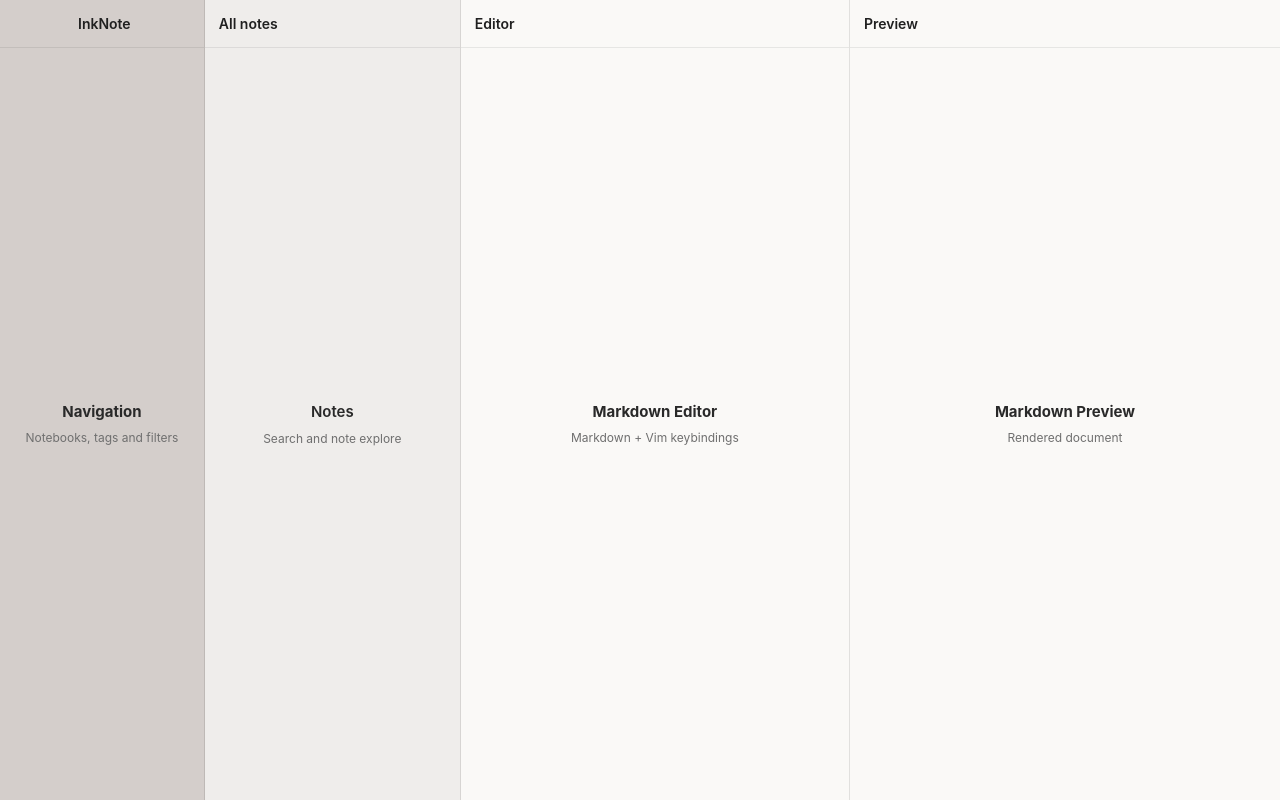
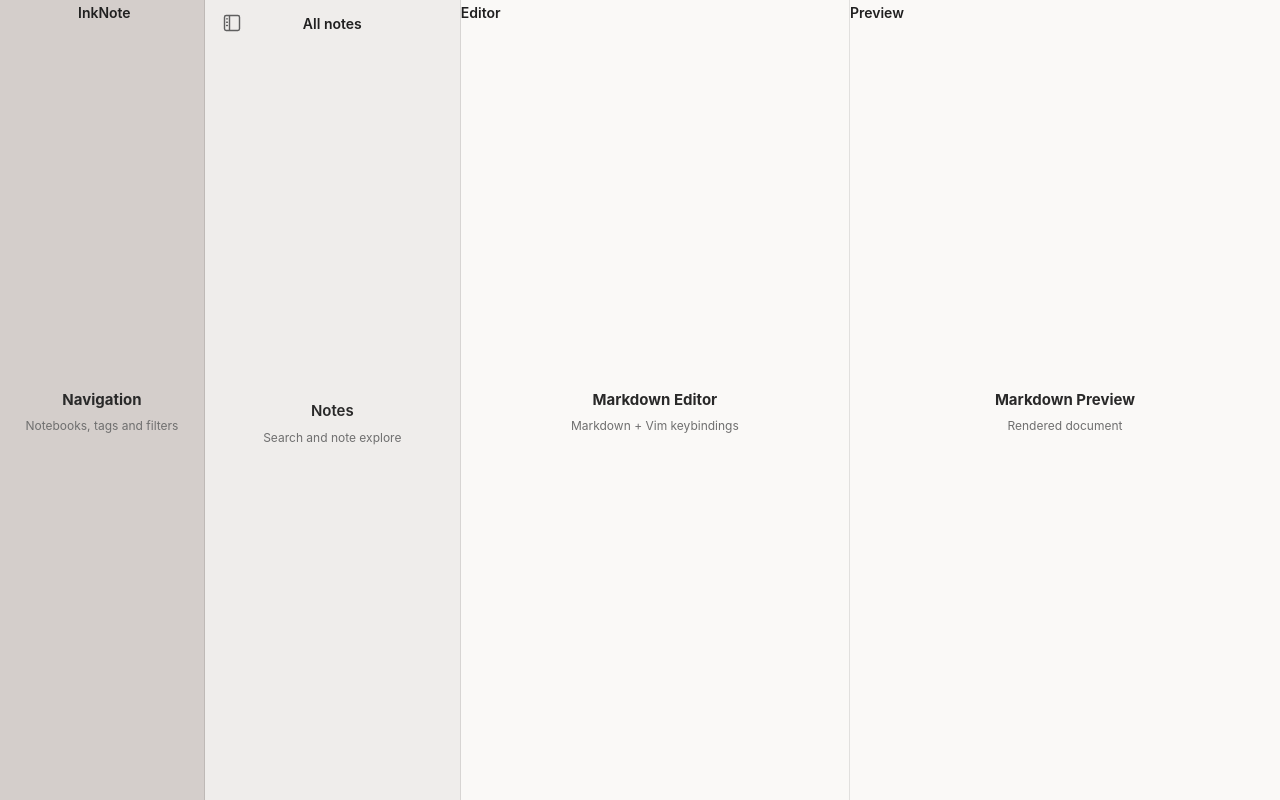
Before and after one commit to craftxdog/InkNote, a React (Vite) app: page / in a window 1280 px wide. Built offline with nearby package versions, Linux system fonts and the light colour scheme.

Commit message:
feat(workspace): add navigation sidebar toggle

```diff
--- /dev/null
+++ b/src/renderer/components/icons/SidebarIcon.tsx
@@ -0,0 +1,49 @@
+type SidebarIconProps = {
+  size?: number;
+};
+
+export function SidebarIcon({ size = 20 }: SidebarIconProps) {
+  return (
+    <svg
+      width={size}
+      height={size}
+      viewBox="0 0 24 24"
+      fill="none"
+      xmlns="http://www.w3.org/2000/svg"
+      aria-hidden="true"
+    >
+      <rect
+        x="3"
+        y="3"
+        width="18"
+        height="18"
+        rx="2"
+        stroke="currentColor"
+        strokeWidth="1.7"
+      />
+
+      <path d="M9 3V21" stroke="currentColor" strokeWidth="1.7" />
+
+      <path
+        d="M5.5 7H6.5"
+        stroke="currentColor"
+        strokeWidth="1.7"
+        strokeLinecap="round"
+      />
+
+      <path
+        d="M5.5 11H6.5"
+        stroke="currentColor"
+        strokeWidth="1.7"
+        strokeLinecap="round"
+      />
+
+      <path
+        d="M5.5 15H6.5"
+        stroke="currentColor"
+        strokeWidth="1.7"
+        strokeLinecap="round"
+      />
+    </svg>
+  );
+}
--- a/src/renderer/features/notes/components/NotesPanel.tsx
+++ b/src/renderer/features/notes/components/NotesPanel.tsx
@@ -1,9 +1,36 @@
-export const NotesPanel = () => {
+import { SidebarIcon } from '../../../components/icons/SidebarIcon';
+
+type NotesPanelProps = {
+  isNavigationVisible: boolean;
+  onToggleNavigation: () => void;
+};
+
+export const NotesPanel = ({
+  isNavigationVisible,
+  onToggleNavigation,
+}: NotesPanelProps) => {
   return (
     <>
       <div className="panel">
-        <header className="panel-header">
-          <span className="panel-title">All notes</span>
+        <header className="panel-header notes-header">
+          <button
+            className="toolbar-button"
+            type="button"
+            onClick={onToggleNavigation}
+            aria-label={
+              isNavigationVisible
+                ? 'Hide navigation sidebar'
+                : 'Show navigation sidebar'
+            }
+            aria-pressed={!isNavigationVisible}
+            title={isNavigationVisible ? 'Hide sidebar' : 'Show sidebar'}
+          >
+            <SidebarIcon />
+          </button>
+          <span className="panel-title notes-header__title">All notes</span>
+          <div className="notes-header__actions">
+            {/* Aquí agregaremos después Create Note */}
+          </div>
         </header>
         <div className="panel-content">
           <div className="placeholder">
--- a/src/renderer/layouts/WorkspaceLayout.tsx
+++ b/src/renderer/layouts/WorkspaceLayout.tsx
@@ -1,6 +1,7 @@
 import type { ReactNode } from 'react';
 
 type WorkSpaceLayoutProps = {
+  isNavigationVisible: boolean;
   navigation: ReactNode;
   notes: ReactNode;
   editor: ReactNode;
@@ -8,19 +9,38 @@ type WorkSpaceLayoutProps = {
 };
 
 export const WorkSpaceLayout = ({
+  isNavigationVisible,
   navigation,
   notes,
   editor,
   preview,
 }: WorkSpaceLayoutProps) => {
   return (
-    <>
-      <div className="workspace">
-        <aside className="workspace__navigation">{navigation}</aside>
-        <section className="workspace__notes">{notes}</section>
-        <section className="workspace__editor">{editor}</section>
-        <section className="workspace__preview">{preview}</section>
-      </div>
-    </>
+    <div
+      className={[
+        'workspace',
+        !isNavigationVisible ? 'workspace--navigation-hidden' : '',
+      ]
+        .filter(Boolean)
+        .join(' ')}
+    >
+      <aside
+        className={[
+          'workspace__navigation',
+          !isNavigationVisible ? 'workspace__navigation--hidden' : '',
+        ]
+          .filter(Boolean)
+          .join(' ')}
+        aria-hidden={!isNavigationVisible}
+      >
+        {navigation}
+      </aside>
+
+      <section className="workspace__notes">{notes}</section>
+
+      <section className="workspace__editor">{editor}</section>
+
+      <section className="workspace__preview">{preview}</section>
+    </div>
   );
 };
--- a/src/renderer/pages/WorkspacePage.tsx
+++ b/src/renderer/pages/WorkspacePage.tsx
@@ -1,3 +1,5 @@
+import { useState } from 'react';
+
 import { EditorPanel } from '../features/editor/components/EditorPanel';
 import { NavigationPanel } from '../features/navigation/components/NavigationPanel';
 import { NotesPanel } from '../features/notes/components/NotesPanel';
@@ -5,10 +7,21 @@ import { PreviewPanel } from '../features/preview/components/PreviewPanel';
 import { WorkSpaceLayout } from '../layouts/WorkspaceLayout';
 
 export function WorkspacePage() {
+  const [isNavigationVisible, setIsNavigationVisible] = useState(true);
+
+  const toggleNavigation = () => {
+    setIsNavigationVisible((current) => !current);
+  };
   return (
     <WorkSpaceLayout
+      isNavigationVisible={isNavigationVisible}
       navigation={<NavigationPanel />}
-      notes={<NotesPanel />}
+      notes={
+        <NotesPanel
+          isNavigationVisible={isNavigationVisible}
+          onToggleNavigation={toggleNavigation}
+        />
+      }
       editor={<EditorPanel />}
       preview={<PreviewPanel />}
     />
--- a/src/renderer/styles/globals.css
+++ b/src/renderer/styles/globals.css
@@ -38,20 +38,46 @@ body {
 --------------------------------------------------------- */
 
 .workspace {
+  --navigation-width: clamp(180px, 16vw, 240px);
+  --notes-width: clamp(220px, 20vw, 320px);
+
   width: 100vw;
   height: 100vh;
 
   display: grid;
 
   grid-template-columns:
-    clamp(180px, 16vw, 240px)
-    clamp(220px, 20vw, 320px)
+    var(--navigation-width)
+    var(--notes-width)
     minmax(0, 0.95fr)
     minmax(0, 1.05fr);
 
   overflow: hidden;
 
   background: #f4f3f1;
+
+  transition: grid-template-columns 180ms ease;
+}
+.workspace--navigation-hidden {
+  --navigation-width: 0px;
+}
+.workspace__navigation {
+  opacity: 1;
+
+  visibility: visible;
+
+  transition:
+    opacity 120ms ease,
+    visibility 120ms ease;
+}
+.workspace__navigation--hidden {
+  opacity: 0;
+
+  visibility: hidden;
+
+  pointer-events: none;
+
+  border-right: 0;
 }
 
 /* ---------------------------------------------------------
@@ -105,23 +131,46 @@ body {
   overflow: hidden;
 }
 
-.panel-header {
-  height: 48px;
+.panel-header.notes-header {
+  display: grid;
 
-  flex: 0 0 48px;
+  grid-template-columns:
+    40px
+    minmax(0, 1fr)
+    40px;
 
+  align-items: center;
+
+  gap: 4px;
+
+  padding: 4px 8px;
+}
+.notes-header {
+  display: grid;
+
+  grid-template-columns:
+    40px
+    minmax(0, 1fr)
+    40px;
+
+  align-items: center;
+
+  gap: 4px;
+
+  padding: 4px 8px;
+}
+.notes-header__title {
+  text-align: center;
+}
+.notes-header__actions {
   display: flex;
+
+  justify-content: flex-end;
   align-items: center;
 
   min-width: 0;
 
-  padding: 0 14px;
-
-  border-bottom: 1px solid rgba(0, 0, 0, 0.08);
-
-  -webkit-app-region: drag;
-
-  user-select: none;
+  -webkit-app-region: no-drag;
 }
 
 .panel-header--traffic-lights {
@@ -171,3 +220,50 @@ body {
 .placeholder span {
   font-size: 12px;
 }
+
+.toolbar-button {
+  width: 38px;
+  height: 38px;
+
+  flex: 0 0 38px;
+
+  display: inline-flex;
+
+  align-items: center;
+  justify-content: center;
+
+  padding: 0;
+
+  color: #5f5f5f;
+
+  background: transparent;
+
+  border: 1px solid transparent;
+  border-radius: 9px;
+
+  cursor: default;
+
+  user-select: none;
+
+  -webkit-app-region: no-drag;
+
+  transition:
+    background-color 120ms ease,
+    border-color 120ms ease,
+    color 120ms ease;
+}
+
+.toolbar-button:hover {
+  color: #404040;
+
+  background: rgba(0, 0, 0, 0.045);
+}
+
+.toolbar-button:active {
+  background: rgba(0, 0, 0, 0.08);
+}
+
+.toolbar-button:focus-visible {
+  outline: 2px solid #86ccef;
+  outline-offset: 1px;
+}
```
